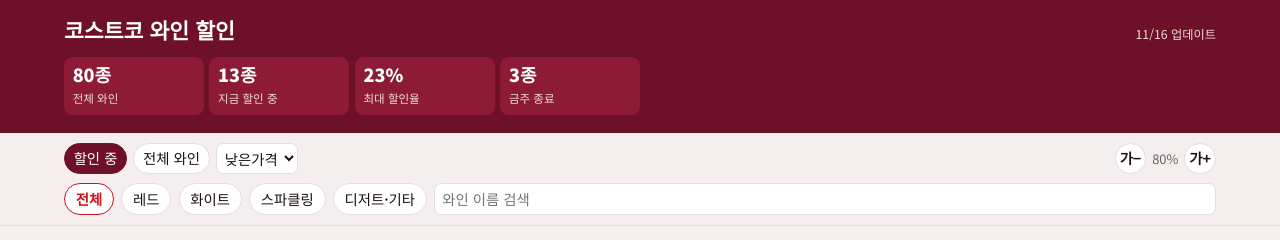
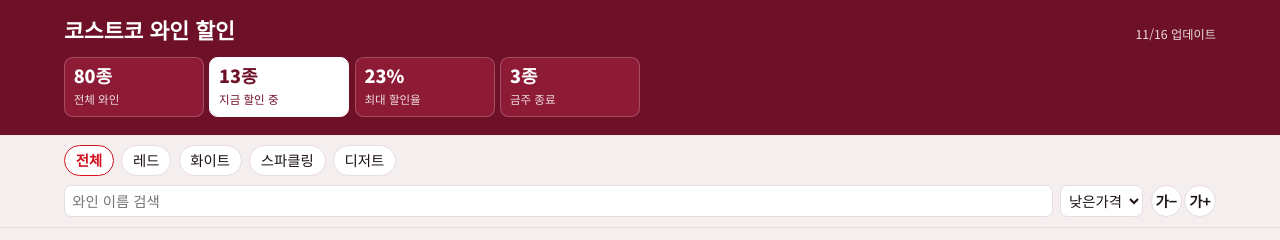
Before and after one commit to JohnOH719/costco-wine, a plain HTML site: page index.html in a window 1280 px wide. Shown: the top 240 px of the page. Drawn offline with Linux system fonts and the light colour scheme.

Commit message:
요약 칸을 보기 버튼으로, 정렬·글자 크기를 검색창 옆으로 이동
Co-Authored-By: Claude Opus 5.5 <noreply@anthropic.com>
Claude-Session: https://claude.ai/code/session_015xMFn1ebUcV7MSuB7sfsXX

```diff
--- a/index.html
+++ b/index.html
@@ -25,7 +25,13 @@ body{margin:0;background:var(--bg);color:var(--ink);font:calc(18px * var(--z))/1
 .top{display:flex;justify-content:space-between;align-items:baseline;gap:.6em;flex-wrap:wrap}
 .top h1{margin:0}
 .stats{display:grid;grid-template-columns:repeat(4,minmax(0,1fr));gap:.4em;margin-top:.9em;max-width:40em}
-.stat{background:var(--wine2);border-radius:.6em;padding:.5em .6em}
+.stat{background:var(--wine2);border-radius:.6em;padding:.5em .6em;border:1px solid rgba(255,255,255,.22);color:#fff;font:inherit;text-align:left;cursor:pointer}
+.stat[aria-pressed=true]{background:#fff;color:var(--wine);border-color:#fff}
+.stat[aria-pressed=true] span{opacity:1}
+.r2{flex-wrap:nowrap}
+.r2 input{flex:1 1 6em}
+.r2 select{flex:0 0 auto;padding:0 .3em}
+.zb:disabled{opacity:.35;cursor:default}
 .stat b{display:block;font-size:1.25em;font-weight:900;line-height:1.2;white-space:nowrap}
 .stat span{font-size:.8em;opacity:.85}
 .bar{position:sticky;top:0;z-index:5;background:var(--bg);border-bottom:1px solid var(--line);padding:.7em max(5vw,16px)}
@@ -91,7 +97,7 @@ html[data-l=c] .bt{width:3.4em;height:9em}
 .cb .bo[aria-pressed=true]{background:var(--ink);color:var(--bg)}
 .sum{grid-column:1/-1;background:var(--tag);border:1px solid var(--line);border-radius:6px;padding:.8em 1em;display:flex;flex-direction:column;gap:.3em}
 .sum b{font-size:1.25em}
-html[data-v=cart] .r1 select{visibility:hidden}
+html[data-v=cart] .r2 select{visibility:hidden}
 .empty{padding:2.5em;text-align:center;color:var(--mute)}
 .note{font-size:.8em;color:var(--mute);margin-top:1.8em;line-height:1.7}
 .note a{color:inherit}
@@ -113,9 +119,11 @@ html[data-v=cart] .r1 select{visibility:hidden}
   <div class="stats" id="stats"></div>
 </header>
 <div class="bar">
-  <div class="row r1" role="group" aria-label="보기">
-    <button class="tab" id="tab-sale" aria-pressed="true">할인 중</button>
-    <button class="tab" id="tab-all" aria-pressed="false">전체 와인</button>
+  <div class="row" role="group" aria-label="종류">
+    <span id="types" style="display:contents"></span>
+  </div>
+  <div class="row r2">
+    <input id="q" type="search" placeholder="와인 이름 검색" aria-label="와인 이름 검색">
     <select id="sort" aria-label="정렬">
       <option value="pct">할인율순</option>
       <option value="end">종료임박</option>
@@ -124,13 +132,8 @@ html[data-v=cart] .r1 select{visibility:hidden}
     </select>
     <div class="zoom" role="group" aria-label="글자 크기">
       <button class="zb" id="zm" aria-label="글자 작게">가−</button>
-      <span class="zv" id="zv">80%</span>
       <button class="zb" id="zp" aria-label="글자 크게">가+</button>
     </div>
-  </div>
-  <div class="row" role="group" aria-label="종류">
-    <span id="types" style="display:contents"></span>
-    <input id="q" type="search" placeholder="와인 이름 검색" aria-label="와인 이름 검색">
   </div>
 </div>
 <main>
@@ -170,8 +173,8 @@ $("stats").innerHTML=[
   [sales.length+"종","지금 할인 중"],
   [best?best.pct+"%":"-","최대 할인율"],
   [soon+"종","금주 종료"]
-].map(([b,s])=>`<div class="stat"><b>${b}</b><span>${s}</span></div>`).join("");
-$("types").innerHTML=[["","전체"],...Object.entries(TYPES)].map(([k,v])=>`<button class="chip" data-t="${k}" aria-pressed="${k===""}">${v}</button>`).join("");
+].map(([b,s],i)=>`<button class="stat" data-tile="${["all","sale","pct","week"][i]}" aria-pressed="${i===1}"><b>${b}</b><span>${s}</span></button>`).join("");
+$("types").innerHTML=[["","전체"],...Object.entries(TYPES)].map(([k,v])=>`<button class="chip" data-t="${k}" aria-pressed="${k===""}">${k==="D"?"디저트":v}</button>`).join("");
 const dd=w=>w.left===0?"오늘 종료":w.left===1?"내일 종료":`D-${w.left}`;
 let cart={};try{cart=JSON.parse(localStorage.getItem("wineCart")||"{}")||{}}catch(e){cart={}}
 const saveCart=()=>{try{localStorage.setItem("wineCart",JSON.stringify(cart))}catch(e){}};
@@ -232,7 +235,7 @@ function draw(){
   document.documentElement.dataset.v=view;
   $("fab").innerHTML=view==="cart"?"목록으로":`장바구니 <b id="cc">${Object.keys(cart).length}</b>`;
   if(view==="cart")return drawCart();
-  let L=(view==="sale"?sales:W).filter(w=>(!type||w.t===type)&&(!q||w.n.toLowerCase().includes(q)));
+  let L=(view==="sale"?sales:view==="week"?sales.filter(w=>w.left<=toSun):W).filter(w=>(!type||w.t===type)&&(!q||w.n.toLowerCase().includes(q)));
   L.sort(SORT[sort]);
   $("grid").innerHTML=L.length?L.map(card).join(""):`<div class="empty">조건에 맞는 와인이 없어요.</div>`;
 }
@@ -249,14 +252,15 @@ $("grid").onclick=e=>{
   else return;
   saveCart();draw();
 };
-$("fab").onclick=()=>{view=view==="cart"?"sale":"cart";$("tab-sale").setAttribute("aria-pressed",view==="sale");$("tab-all").setAttribute("aria-pressed",false);draw();scrollTo({top:0})};
-const setZ=v=>{z=Math.min(1,Math.max(.5,Math.round(v*10)/10));document.documentElement.style.setProperty("--z",z);$("zv").textContent=Math.round(z*100)+"%";try{localStorage.setItem("wineZ3",z)}catch(e){}};
+$("fab").onclick=()=>{if(view==="cart")setTile("sale");else{view="cart";markTile("");draw()}scrollTo({top:0})};
+const setZ=v=>{z=Math.min(1,Math.max(.5,Math.round(v*10)/10));document.documentElement.style.setProperty("--z",z);$("zm").disabled=z<=.5;$("zp").disabled=z>=1;try{localStorage.setItem("wineZ3",z)}catch(e){}};
 try{const s=parseFloat(localStorage.getItem("wineZ3"));if(s)setZ(s)}catch(e){}
 $("zm").onclick=()=>setZ(z-.1);$("zp").onclick=()=>setZ(z+.1);
-const setTab=v=>{view=v;sort="low";$("sort").value="low";$("tab-sale").setAttribute("aria-pressed",v==="sale");$("tab-all").setAttribute("aria-pressed",v==="all");draw()};
-$("tab-sale").onclick=()=>setTab("sale");$("tab-all").onclick=()=>setTab("all");
+const markTile=t=>document.querySelectorAll(".stat").forEach(b=>b.setAttribute("aria-pressed",b.dataset.tile===t));
+const setTile=t=>{view=t==="all"?"all":t==="week"?"week":"sale";sort=t==="pct"?"pct":t==="week"?"end":"low";$("sort").value=sort;markTile(t);draw()};
+$("stats").onclick=e=>{const b=e.target.closest(".stat");if(b)setTile(b.dataset.tile)};
 $("types").onclick=e=>{const b=e.target.closest(".chip");if(!b)return;type=b.dataset.t;document.querySelectorAll(".chip").forEach(c=>c.setAttribute("aria-pressed",c===b));draw()};
-$("sort").onchange=e=>{sort=e.target.value;draw()};
+$("sort").onchange=e=>{sort=e.target.value;if(view==="sale")markTile(sort==="pct"?"pct":"sale");draw()};
 $("q").oninput=e=>{q=e.target.value.trim().toLowerCase();draw()};
 draw();
 }
```
